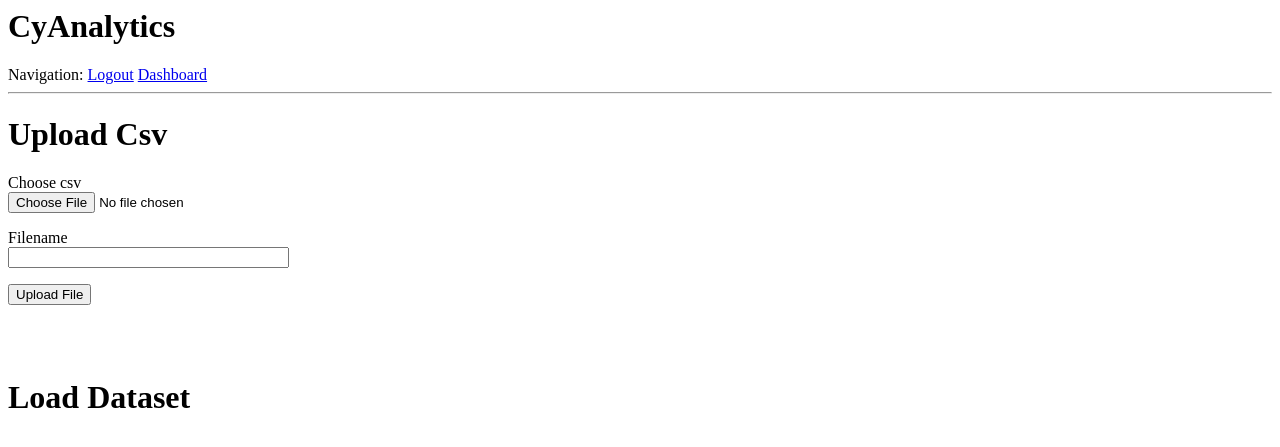
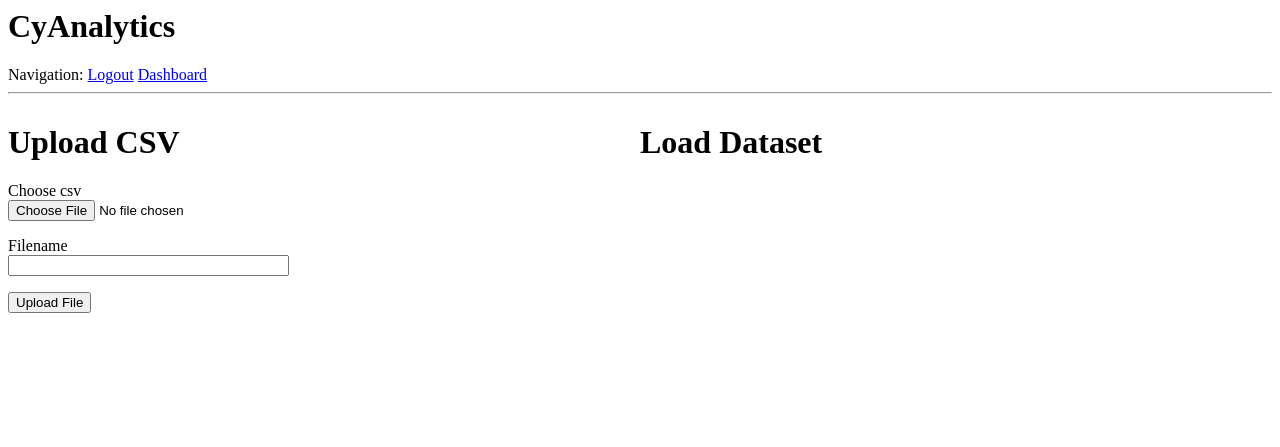
Before and after one commit to shreybatra/CyAnalytics, a Flask app: page /dashboard in a window 1280 px wide. Shown: the top 447 px of the page. Run offline with Flask 2, Linux system fonts and the light colour scheme; some libraries are stand-ins or nearby versions.

Commit message:
git commit  -m "fixed layout"

```diff
--- /dev/null
+++ b/static/styles/upload_load.css
@@ -0,0 +1,4 @@
+.container{
+    display: grid;
+    grid-template-columns: 1fr 1fr;
+}
--- a/templates/base.html
+++ b/templates/base.html
@@ -5,6 +5,7 @@
         {% else %}
         <title>LNMHacks 3.0</title>
         {% endif %}
+        <link rel= "stylesheet" type= "text/css" href= "{{ url_for('static',filename='styles/upload_load.css') }}">
     </head>
     <body>
     	<h1>{{heading}}</h1>
--- a/templates/upload_load.html
+++ b/templates/upload_load.html
@@ -1,7 +1,10 @@
 {% extends "base.html" %}
+{% block content %}
 
-{% block content %}
-    <h1>Upload Csv</h1>
+<div class="">
+    <div class="container">
+        <div class="form">
+            <h1>Upload CSV</h1>
             <form action="" method="post" novalidate>
                 {{ form.hidden_tag() }}
                 <p>
@@ -20,11 +23,14 @@
                 </p>
                 <p>{{ form.submit() }}</p>
             </form>
-
-    <br> <br>
-
+        </div>
+        <div class="load">
             <h1>Load Dataset</h1>
             <form action="" method="post" novalidate>
                 {{ form.hidden_tag() }}
             </form>
+        </div>
+    </div>
+</div>
+
 {% endblock %}
```
Lines whose indentation alone changed are shown as unchanged.
